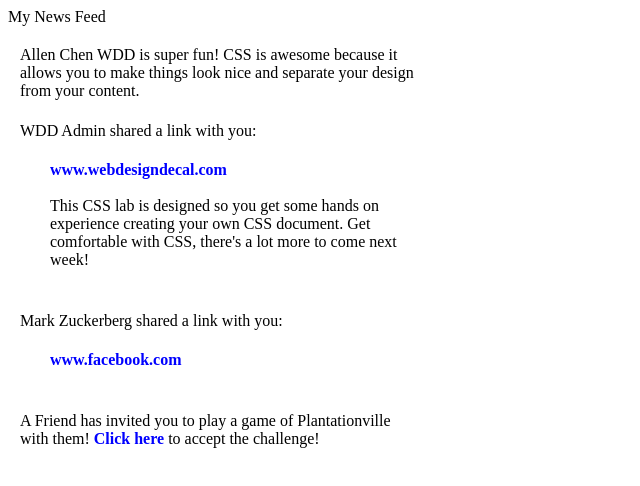
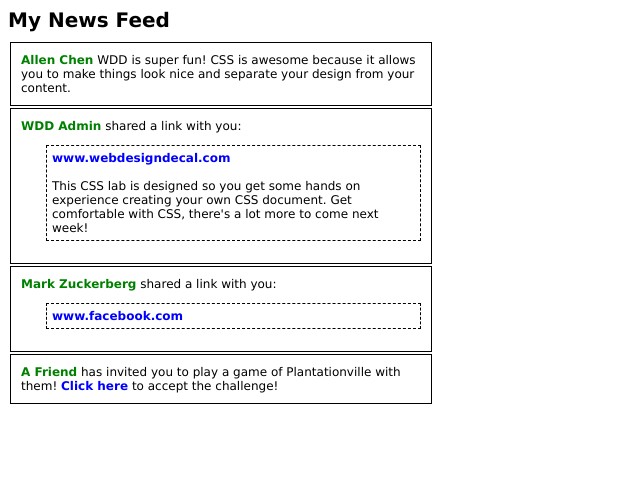
Before and after one commit to wonjohnchoi/2011-spring-cs98, a plain HTML site: page lab2/index.html in a window 1280 px wide. Shown: the whole page, without its empty margins (0-640 px from the left). Drawn offline with Linux system fonts and the light colour scheme.

Commit message:
Finished lab2

```diff
--- a/lab2/style.css
+++ b/lab2/style.css
@@ -1,13 +1,20 @@
+* {
+    font-family:"Verdana";
+    font-size:12px;
+}
 .news_feed_item
 {
     width:400px;
     padding:10px;
     margin:2px;
+    border:1px solid black;
+
 }
 .link_information
 {
     margin-left:25px;
     padding:5px;
+    border:1px dashed black;
 }
 a
 {
@@ -15,8 +22,18 @@ a
     color:blue;
     font-weight:bold;
 }
+.friend_name {
+    color:green;
+    font-weight:bold;
+}
+
+a:hover {
+    color:red;
+}
 #feed_title
 {
     margin-bottom:10px;
     margin-top:5px;
+    font-size:20px;
+    font-weight:bold;
 }
```
